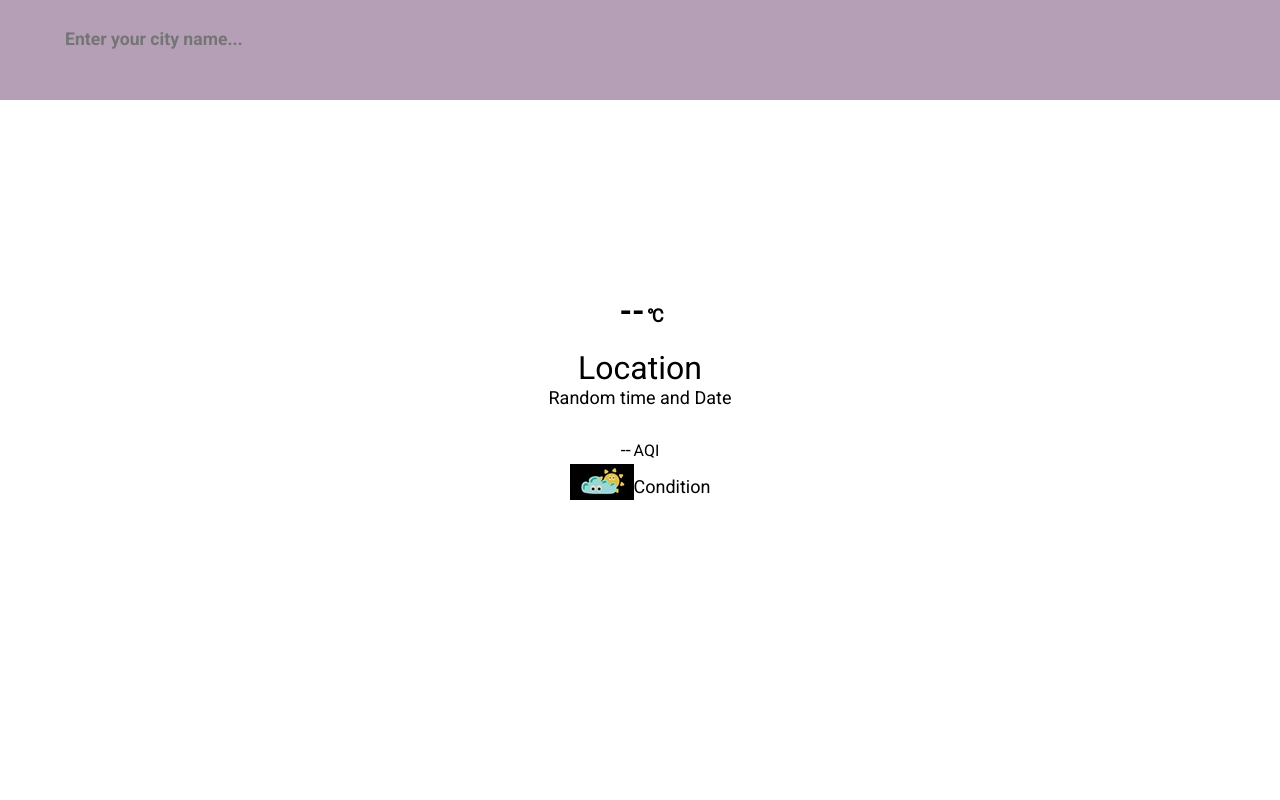
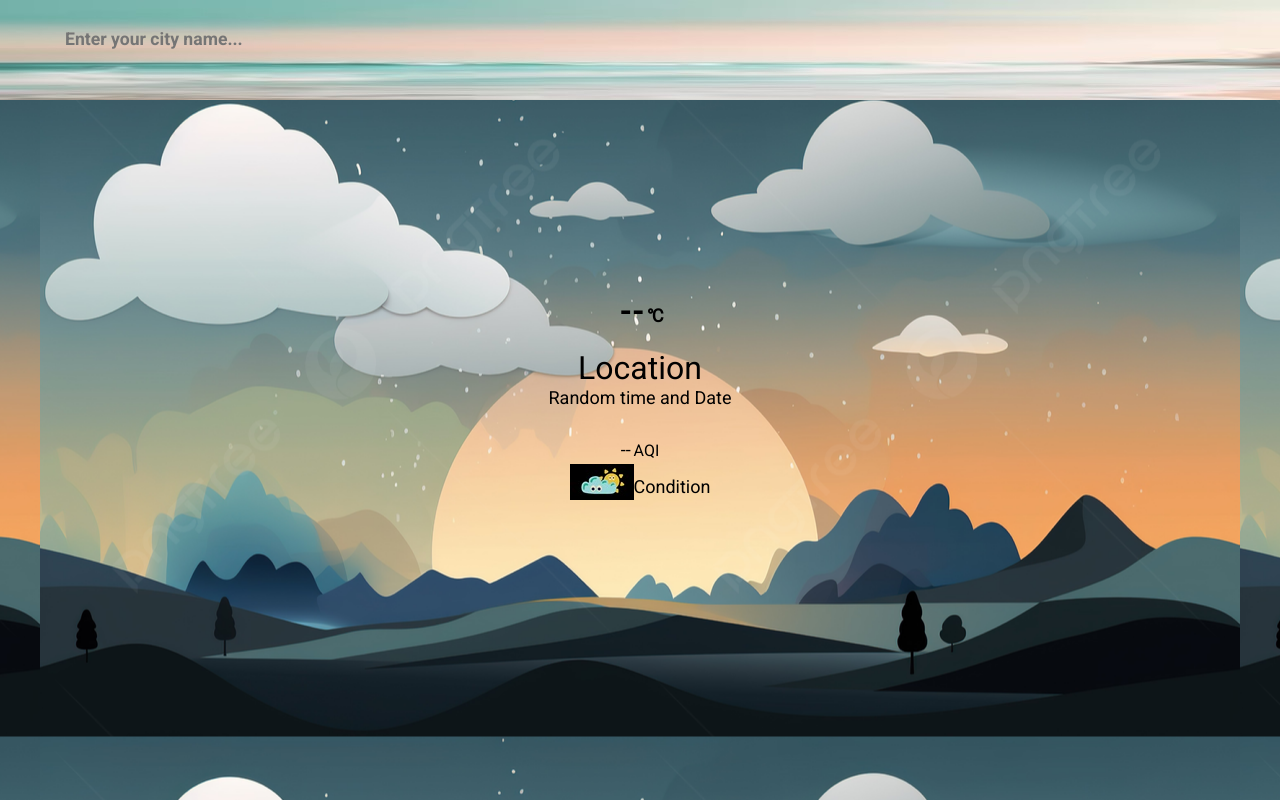
Before and after one commit to gauravmishra-1404/Weather-app, a plain HTML site: page index.html in a window 1280 px wide. Drawn offline with Linux system fonts and the light colour scheme; no server answers; files whose address does not match are found by name; a web font is replaced by a local one.

Commit message:
Update style.css

```diff
--- a/style.css
+++ b/style.css
@@ -10,7 +10,7 @@
 .container {
   height: 100vh;
   width: 100%;
-  background-image: url("./img/animated.jpg");
+  background-image: url("./animated.jpg");
   background-position: center;
   display: flex;
   justify-content: center;
@@ -92,7 +92,7 @@ nav{
   position: absolute;
   box-sizing: border-box;
   background-color:rgba(151, 120, 154, 0.704);
-  background-image: url("./img/images.jpg");
+  background-image: url("./images.jpg");
   display: flex;
   justify-content: center;
   align-items: center;
```
